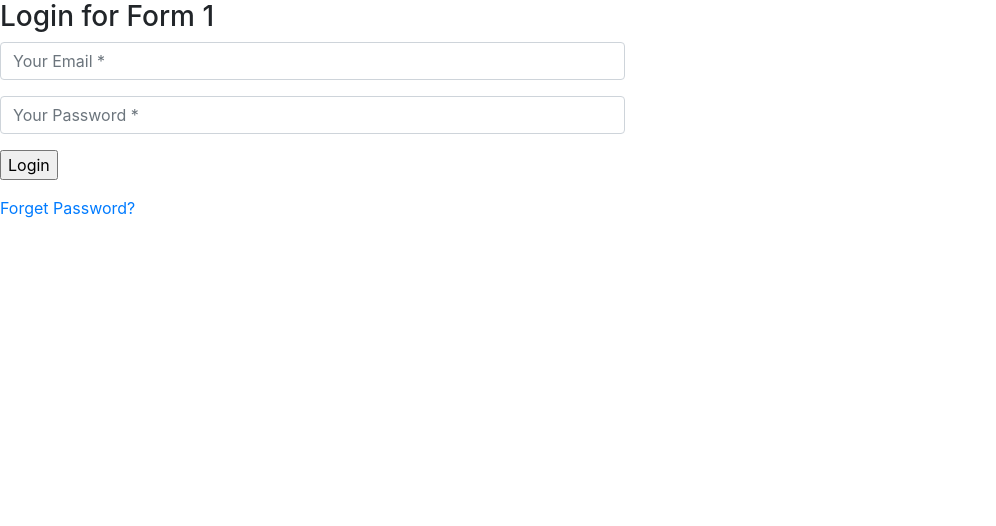
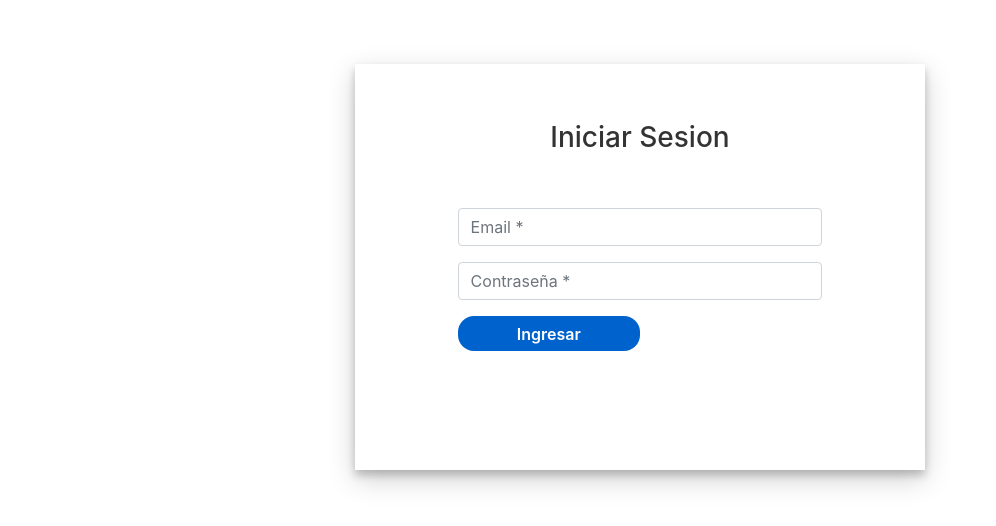
Before and after one commit to andres-gismondi/TallerDeJava, an Angular app in the folder angularLogin/angular-login/: page /login in a window 1280 px wide. Shown: the top 526 px of the page, without its empty margins (0-996 px from the left). Built offline with nearby package versions, Linux system fonts and the light colour scheme.

Commit message:
Se crea login y servicio

```diff
--- a/angularLogin/angular-login/src/app/login-form/login-form.component.css
+++ b/angularLogin/angular-login/src/app/login-form/login-form.component.css
@@ -0,0 +1,28 @@
+.login-container{
+    margin-top: 5%;
+    margin-bottom: 5%;
+}
+.login-container form{
+    padding: 10%;
+}
+.login-form-1{
+    padding: 5%;
+    box-shadow: 0 5px 8px 0 rgba(0, 0, 0, 0.2), 0 9px 26px 0 rgba(0, 0, 0, 0.19);
+}
+.login-form-1 h3{
+    text-align: center;
+    color: #333;
+}
+.login-form-1 .btnSubmit{
+    font-weight: 600;
+    color: #fff;
+    background-color: #0062cc;
+}
+.btnSubmit
+{
+    width: 50%;
+    border-radius: 1rem;
+    padding: 1.5%;
+    border: none;
+    cursor: pointer;
+}
--- a/angularLogin/angular-login/src/app/login-form/login-form.component.html
+++ b/angularLogin/angular-login/src/app/login-form/login-form.component.html
@@ -1,18 +1,19 @@
+<div class="container login-container">
   <div class="row">
+    <div class="col-md-3"></div>
     <div class="col-md-6 login-form-1">
-    <h3>Login for Form 1</h3>
+      <h3>Iniciar Sesion</h3>
       <form>
         <div class="form-group">
-        <input type="text" class="form-control" placeholder="Your Email *" value="" />
+          <input type="text" class="form-control" placeholder="Email *" value="" />
         </div>
         <div class="form-group">
-        <input type="password" class="form-control" placeholder="Your Password *" value="" />
+          <input type="password" class="form-control" placeholder="Contraseña *" value="" />
         </div>
         <div class="form-group">
-        <input type="submit" class="btnSubmit" value="Login" />
-      </div>
-      <div class="form-group">
-        <a href="#" class="ForgetPwd">Forget Password?</a>
+          <input type="submit" class="btnSubmit" value="Ingresar" />
         </div>
       </form>
     </div>
+    <div class="col-md-3"></div>
+  </div>
```
Also changed, not shown: angularLogin/angular-login/src/app/api.service.ts (added, +9 -0 lines), 1 other file (tests, documents, lock files or other folders). Lines whose indentation alone changed are shown as unchanged.
